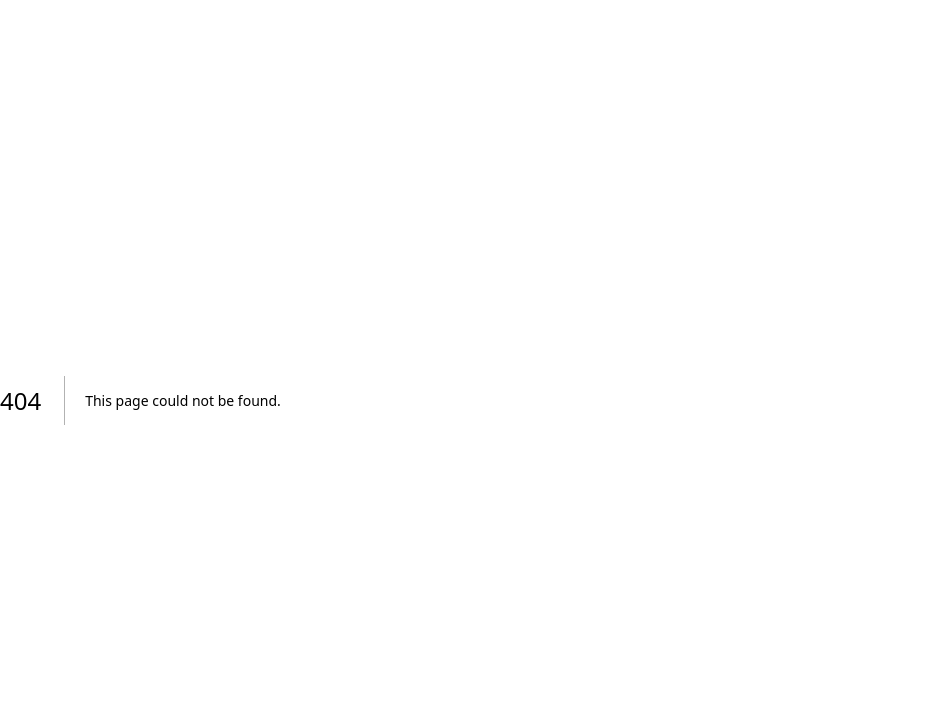
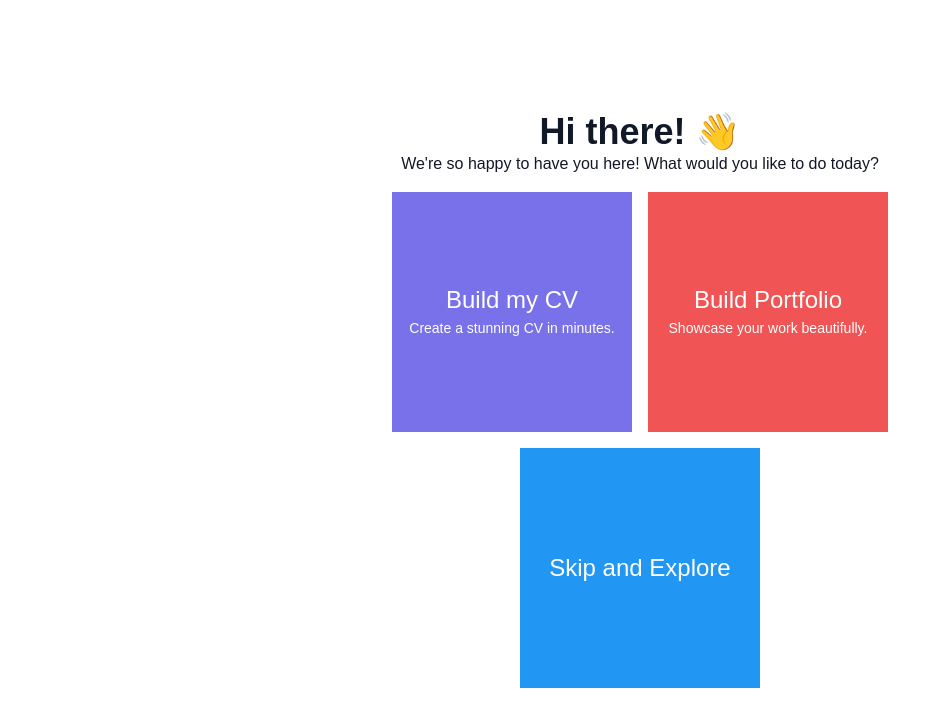
Before and after one commit to dimasgusti/cvku, a Next.js app: page /welcome in a window 1280 px wide. Before the commit this address had no page. Shown: the top 726 px of the page, without its empty margins (0-951 px from the left). Built offline with nearby package versions, Linux system fonts and the light colour scheme.

Commit message:
feat: created welcome page for new user

```diff
--- a/app/page.tsx
+++ b/app/page.tsx
@@ -1,8 +1,10 @@
+import Text from "@/components/ui/text";
+
 export default function HomePage() {
     return (
         <>
             <div className="w-full flex flex-col justify-center items-center">
-                <h1>Welcome to cvku</h1>
+                <Text variant="h1" className="">Welcome to cvku.id</Text>
             </div>
         </>
     );
--- /dev/null
+++ b/app/welcome/page.tsx
@@ -0,0 +1,53 @@
+import Text from "@/components/ui/text";
+import Link from "next/link";
+
+export default function WelcomePage() {
+  return (
+    <div className="w-full h-screen flex flex-col justify-center items-center">
+      <Text variant="h1">Hi there! 👋</Text>
+      <Text variant="p">
+        We&apos;re so happy to have you here! What would you like to do today?
+      </Text>
+      <div className="grid grid-cols-1 md:grid-cols-2 content-center gap-4 mt-4">
+        <Link
+          href="/"
+          className="w-[15rem] h-[15rem] flex flex-col justify-center items-center bg-[#7971EA] hover:bg-[#7971EA]/75"
+        >
+          <div className="p-2 text-center">
+            <Text variant="h3" className="text-white font-bold">
+              Build my CV
+            </Text>
+            <Text variant="span" className="text-white">
+              Create a stunning CV in minutes.
+            </Text>
+          </div>
+        </Link>
+        <Link
+          href="/"
+          className="w-[15rem] h-[15rem] flex flex-col justify-center items-center bg-[#F05454] hover:bg-[#F05454]/75"
+        >
+          <div className="p-2 text-center">
+            <Text variant="h3" className="text-white font-bold">
+              Build Portfolio
+            </Text>
+            <Text variant="span" className="text-white">
+              Showcase your work beautifully.
+            </Text>
+          </div>
+        </Link>
+      </div>
+      <div className="flex flex-row justify-center items-center mt-4">
+        <Link
+          href="/"
+          className="w-[15rem] h-[15rem] flex flex-col justify-center items-center bg-[#2196F3] hover:bg-[#2196F3]/75"
+        >
+          <div className="p-2 text-center">
+            <Text variant="h3" className="text-white font-bold">
+              Skip and Explore
+            </Text>
+          </div>
+        </Link>
+      </div>
+    </div>
+  );
+}
--- /dev/null
+++ b/components/ui/text.tsx
@@ -0,0 +1,29 @@
+import { ReactNode } from "react";
+import clsx from "clsx";
+
+interface TextProps {
+  variant?: "h1" | "h2" | "h3" | "p" | "span";
+  className?: string;
+  children: ReactNode;
+}
+
+const Text = ({ variant = "p", className, children }: TextProps) => {
+  const baseStyles = "text-gray-900";
+  const variants = {
+    h1: "text-4xl font-bold",
+    h2: "text-3xl font-semibold",
+    h3: "text-2xl font-medium",
+    p: "text-base text-black/70",
+    span: "text-sm",
+  };
+
+  const Component = variant;
+
+  return (
+    <Component className={clsx(baseStyles, variants[variant], className)}>
+      {children}
+    </Component>
+  );
+};
+
+export default Text;
```
